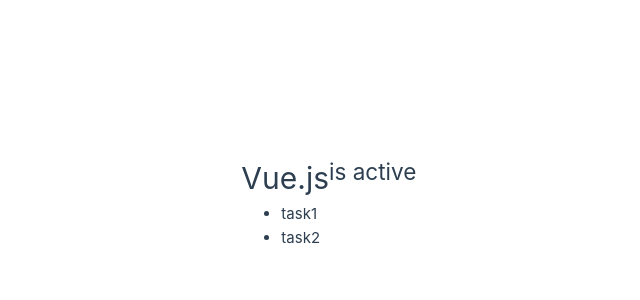
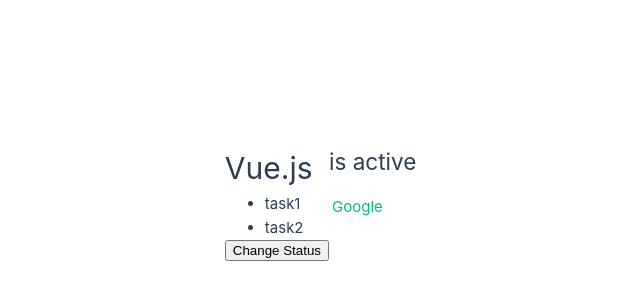
Before and after one commit to benshabbat/VueTutorials, a Vue app in the folder client/: page / in a window 1280 px wide. Shown: the part 198-498 px from the top of the page, without its empty margins (311-951 px from the left). Built offline with nearby package versions, Linux system fonts and the light colour scheme.

Commit message:
on click and href

```diff
--- a/client/src/App.vue
+++ b/client/src/App.vue
@@ -5,6 +5,12 @@
       name: 'Vue.js',
       status: "active",
       tasks:["task1","task2"],
+      link: "http://www.google.com"
+    }
+  },
+  methods: {
+    changeStatus() {
+      this.status = "pending";
     }
   }
 }
@@ -17,4 +23,6 @@
   <ul>
     <li v-for="task in tasks" :key="task" >{{ task }}</li>
   </ul>
+  <a :href="link">Google</a>
+  <button v-on:click="changeStatus">Change Status</button>
 </template>
```
